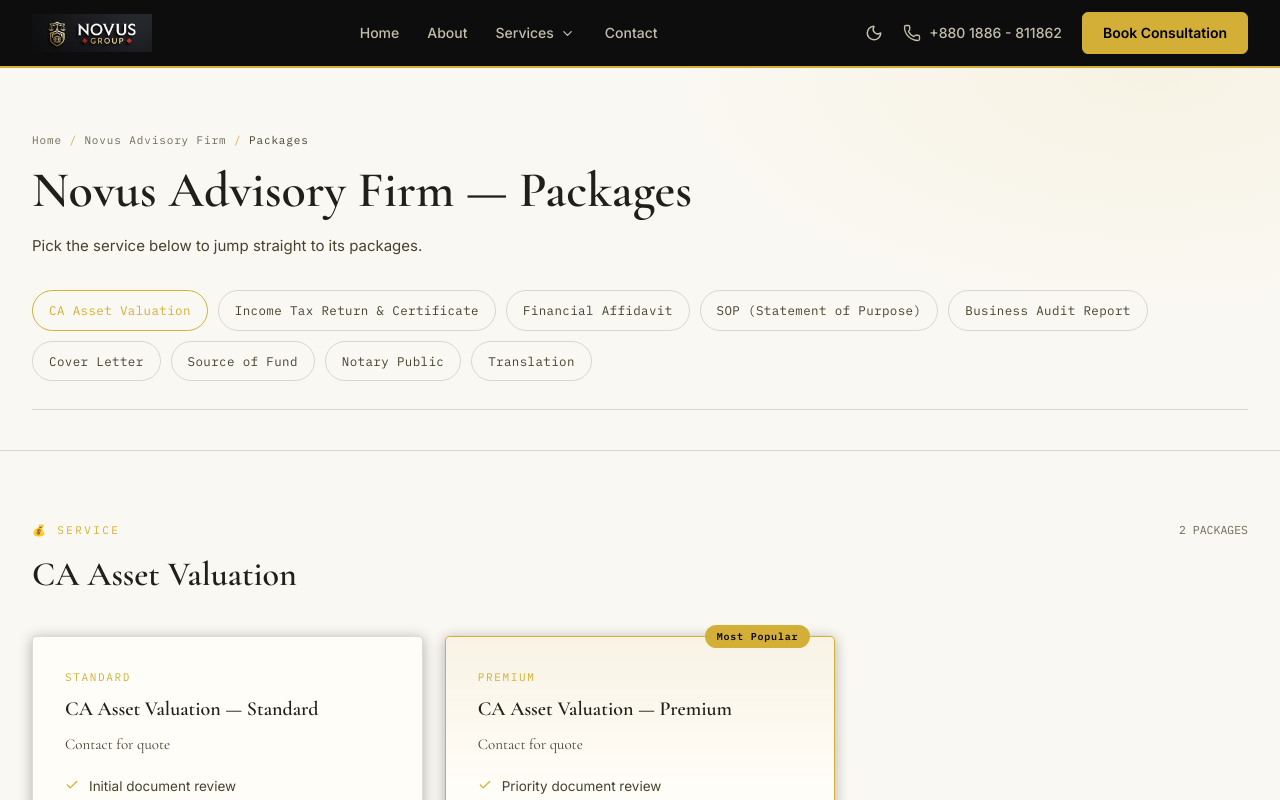
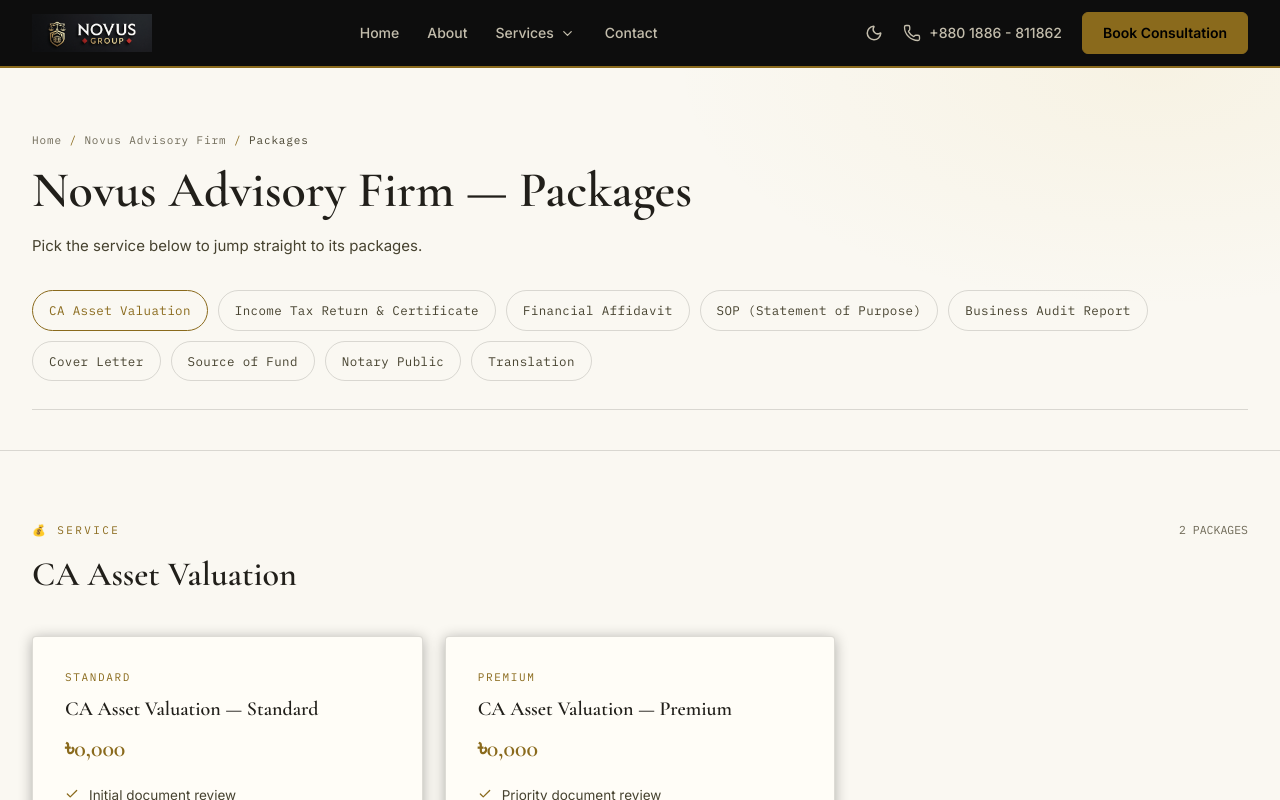
Before and after one commit to mahid76/novus, a React (Vite) app: page /NovusAdvisoryFirm/packages in a window 1280 px wide. Shown: the top 800 px of the page. Built offline with nearby package versions, Linux system fonts and the light colour scheme.

Commit message:
optimize06

```diff
--- a/src/components/Services/PackageCard.jsx
+++ b/src/components/Services/PackageCard.jsx
@@ -11,26 +11,14 @@
   )}`;
 
   return (
-    <div
-      className={`relative flex flex-col rounded-sm border p-8 shadow-[0_2px_14px_rgba(0,0,0,.3)] transition-all duration-300 hover:-translate-y-1 hover:shadow-[0_18px_34px_rgba(0,0,0,.4)] ${
-        pkg.featured
-          ? "border-primary bg-[linear-gradient(180deg,rgba(212,175,55,.07),var(--surface)_40%)]"
-          : "border-hairline bg-surface"
-      }`}
-    >
-      {pkg.featured && (
-        <span className="absolute -top-3 right-6 rounded-full bg-primary px-3 py-1 font-tertiary text-[10px] font-semibold tracking-[0.08em] text-[#0a0a09]">
-          Most Popular
-        </span>
-      )}
-
+    <div className="relative flex flex-col rounded-sm border border-hairline bg-surface p-8 shadow-[0_2px_14px_rgba(0,0,0,.3)] transition-all duration-300 hover:-translate-y-1 hover:shadow-[0_18px_34px_rgba(0,0,0,.4)]">
       <span className="font-tertiary text-[11px] uppercase tracking-[0.15em] text-primary">
         {pkg.tier}
       </span>
       <h3 className="mt-2.5 font-secondary text-xl font-semibold text-ink">
         {pkg.name}
       </h3>
-      <div className="mt-2.5 font-secondary text-[15px] text-ink-dim">
+      <div className="mt-2.5 font-secondary text-2xl font-semibold text-primary">
         {pkg.price}
       </div>
 
--- a/src/data/servicesData.js
+++ b/src/data/servicesData.js
@@ -2,7 +2,21 @@
 // Add/remove a unit here and its Service + Package pages update everywhere
 // (Navbar, Divisions grid, and routing still need their own entries).
 
-export const WHATSAPP_NUMBER = "8801961727320";
+export const WHATSAPP_NUMBER = "8801886811862";
+
+// ---- package prices ------------------------------------------------------
+// EDIT THESE with your real prices — every package pulls from here, so
+// changing a number below updates it everywhere that tier is used.
+// (Tiers are shared across services within a division, not per-service,
+// so there are only 5 numbers to set: 2 for Advisory/Tax/Translation,
+// 3 for Overseas.)
+const PRICES = {
+	standard: "৳0,000", // Advisory Firm / Tax / Translation Centre — Standard
+	premium: "৳0,000", // Advisory Firm / Tax / Translation Centre — Premium
+	overseasBasic: "৳0,000", // Overseas — Basic
+	overseasStandard: "৳0,000", // Overseas — Standard
+	overseasPremium: "৳0,000", // Overseas — Premium
+};
 
 // ---- package tier generators -------------------------------------------
 
@@ -13,7 +27,7 @@
 		{
 			tier: "Standard",
 			name: `${base} — Standard`,
-			price: "Contact for quote",
+			price: PRICES.standard,
 			features: [
 				"Initial document review",
 				"Standard report/format preparation",
@@ -24,14 +38,14 @@
 		{
 			tier: "Premium",
 			name: `${base} — Premium`,
-			price: "Contact for quote",
+			price: PRICES.premium,
 			features: [
 				"Priority document review",
 				"Detailed report with full documentation support",
 				"Dedicated advisor + phone support",
 				"Faster turnaround",
 			],
-			featured: true,
+			featured: false,
 		},
 	];
 }
@@ -43,7 +57,7 @@
 		{
 			tier: "Basic",
 			name: `${base} — Basic`,
-			price: "Contact for quote",
+			price: PRICES.overseasBasic,
 			features: [
 				"Initial consultation",
 				"Document checklist",
@@ -54,18 +68,18 @@
 		{
 			tier: "Standard",
 			name: `${base} — Standard`,
-			price: "Contact for quote",
+			price: PRICES.overseasStandard,
 			features: [
 				"Everything in Basic",
 				"Full application preparation",
 				"Interview / process preparation",
 			],
-			featured: true,
+			featured: false,
 		},
 		{
 			tier: "Premium",
 			name: `${base} — Premium`,
-			price: "Contact for quote",
+			price: PRICES.overseasPremium,
 			features: [
 				"Everything in Standard",
 				"End-to-end dedicated case handling",
--- a/src/index.css
+++ b/src/index.css
@@ -26,6 +26,12 @@
 [data-theme="light"] {
   --bg:#faf8f2; --surface:#fffdf7; --surface-2:#eae3d0;
   --ink:#211f1a; --ink-dim:#46422f; --muted:#6f6a58; --hair:rgba(20,18,12,.14);
+  /* The bright dark-theme gold (#d4af37) fails contrast against this light
+     background (~2:1 — nearly unreadable). This deeper, more saturated gold
+     keeps the same accent identity but passes WCAG AA (~4.7:1) for text,
+     borders, and icons. Gold buttons (bg-primary + black text) stay readable
+     either way, so this only meaningfully changes small/medium text. */
+  --color-primary: #8a6a1c;
 }
 
 body { background: var(--color-bg); color: var(--color-ink); font-family: var(--font-primary); }
```
Also changed, not shown: src/pages/Contact.jsx (+6 -1 lines), 1 other file (tests, documents, lock files or other folders).
